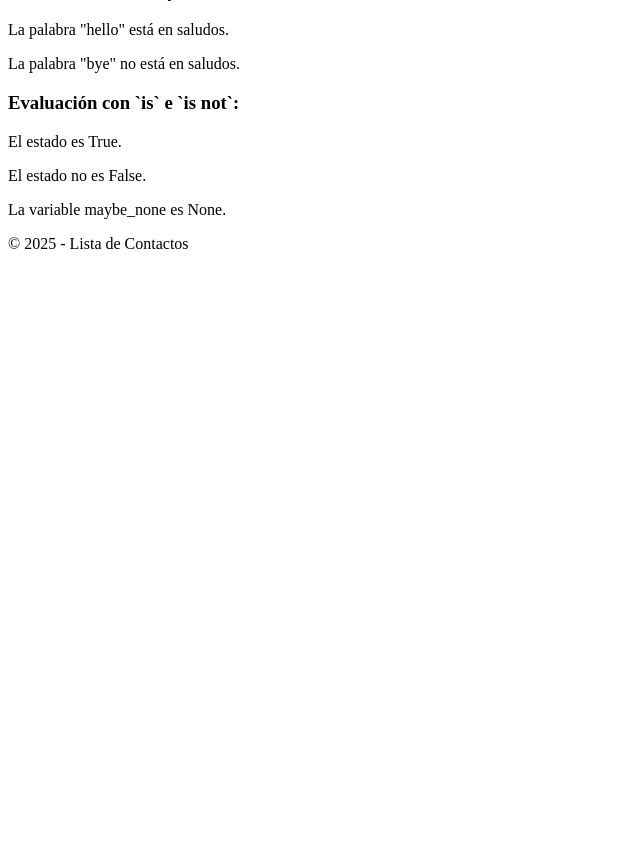
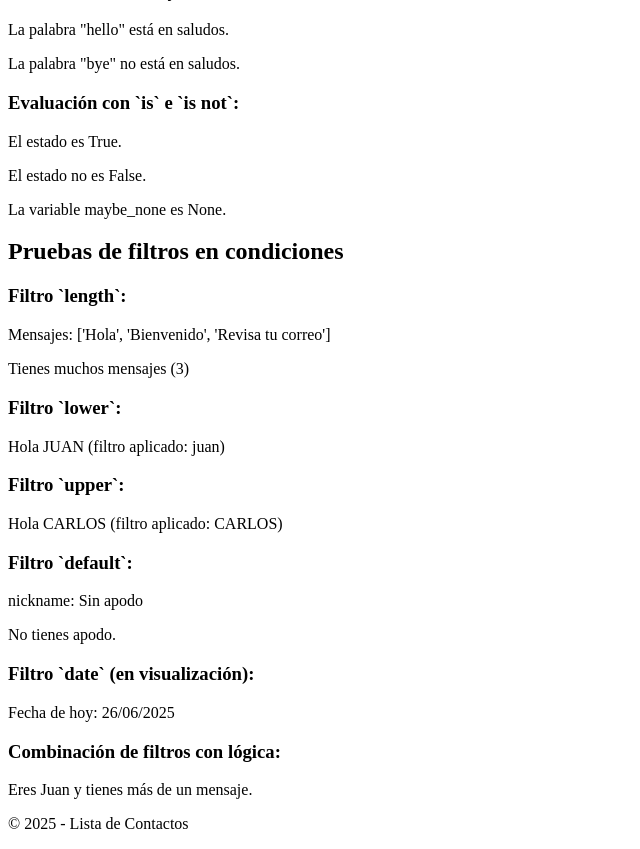
Before and after one commit to renzogeomar/Tarea-DJango, a Django app: page / in a window 1280 px wide. Shown: the part 2080-2929 px from the top of the page, without its empty margins (0-640 px from the left). Before the commit the page ends 2329 px from the top, so only its background shows below. Run offline with Django 5.2, Linux system fonts and the light colour scheme.

Commit message:
probando los filtros

```diff
--- a/listaContactos/inicio/templates/inicio/home.html
+++ b/listaContactos/inicio/templates/inicio/home.html
@@ -9,7 +9,7 @@
     <p>Método HTTP: {{ request.method }}</p>
     <p>Ruta solicitada: {{ request.path }}</p>
     <p>Dirección IP del cliente: {{ request.META.REMOTE_ADDR }}</p>
-    <h3>{{myText}}</h3>
+    <h3>{{myText|upper}}</h3>
     <h3>{{myNumber}}</h3>
     <h3> Listado de elementos forloop </h3>
     <ul>
@@ -134,6 +134,49 @@
         <p>La variable maybe_none NO es None.</p>
     {% endif %}
 
+    <h2> Pruebas de filtros en condiciones </h2>
+
+    <h3> Filtro `length`:</h3>
+    <p>Mensajes: {{ messages }}</p>
+    {% if messages|length >= 3 %}
+        <p> Tienes muchos mensajes ({{ messages|length }})</p>
+    {% else %}
+        <p> Tienes pocos mensajes.</p>
+    {% endif %}
+
+    <h3> Filtro `lower`:</h3>
+    {% if name|lower == "juan" %}
+        <p>Hola JUAN (filtro aplicado: {{ name|lower }})</p>
+    {% else %}
+        <p>No eres Juan.</p>
+    {% endif %}
+
+    <h3> Filtro `upper`:</h3>
+    {% if name2|upper == "CARLOS" %}
+        <p>Hola CARLOS (filtro aplicado: {{ name2|upper }})</p>
+    {% endif %}
+
+    <h3> Filtro `default`:</h3>
+    <p>nickname: {{ nickname|default:"Sin apodo" }}</p>
+
+    {% if nickname|default:"Sin apodo" == "Sin apodo" %}
+        <p>No tienes apodo.</p>
+    {% else %}
+        <p>Tu apodo es: {{ nickname }}</p>
+    {% endif %}
+
+    <h3> Filtro `date` (en visualización):</h3>
+    <p>Fecha de hoy: {{ today|date:"d/m/Y" }}</p>
+
+    <h3> Combinación de filtros con lógica:</h3>
+    {% if messages|length > 1 and name|lower == "juan" %}
+        <p> Eres Juan y tienes más de un mensaje.</p>
+    {% endif %}
+
+    {% if not messages or messages|length == 0 %}
+        <p> No hay mensajes.</p>
+    {% endif %}
+
 
 
 
--- a/listaContactos/inicio/views.py
+++ b/listaContactos/inicio/views.py
@@ -1,5 +1,6 @@
 from django.shortcuts import render
 from django.http import HttpResponse
+from datetime import date
 
 # Create your views here.
 def pagina_inicio(request, *args, **kwargs):
@@ -21,6 +22,11 @@ def pagina_inicio(request, *args, **kwargs):
         'saludos': ['hello', 'hi', 'hey'],
         'status': True,
         'maybe_none': None,
+        'messages': ['Hola', 'Bienvenido', 'Revisa tu correo'],
+        'name': 'Juan',
+        'name2' : 'Carlos',
+        'nickname': '',
+        'today': date.today(),
     }
     print("Args:", args)
     print("Kwargs:", kwargs)
```
